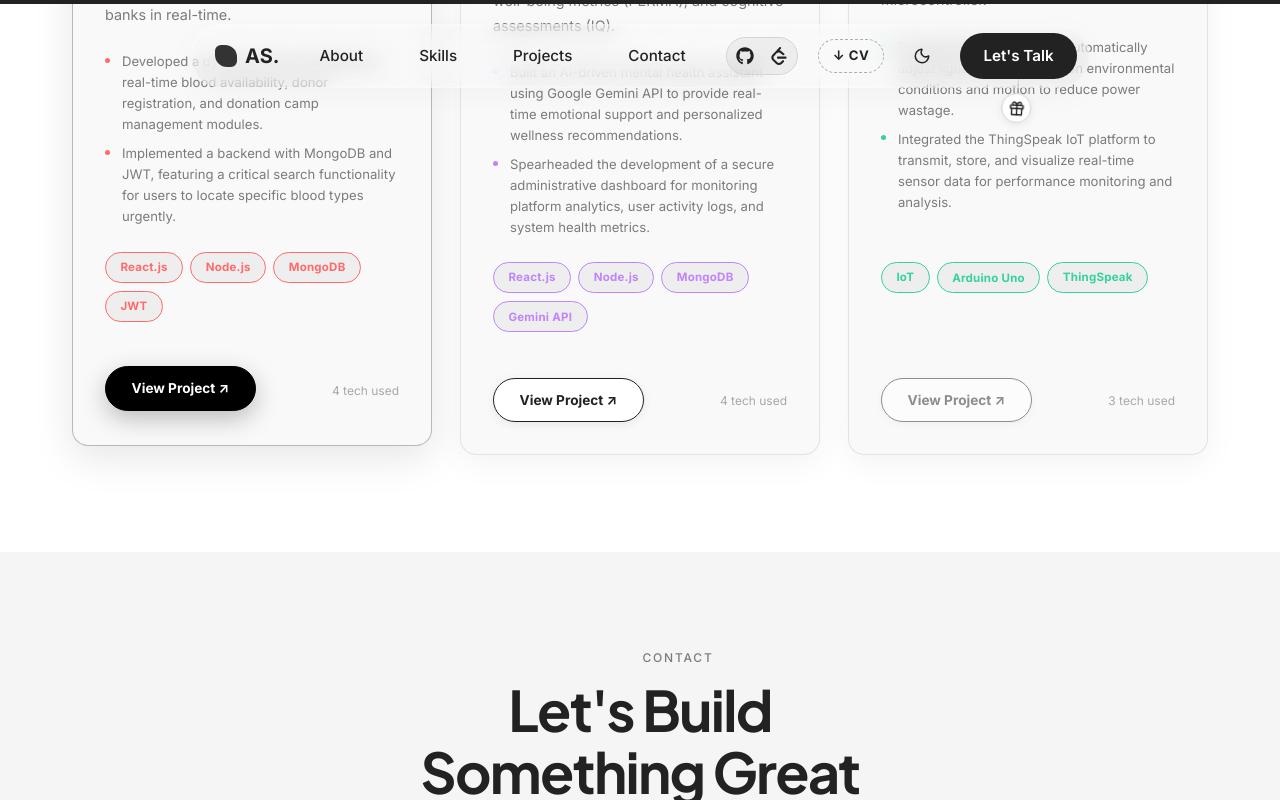
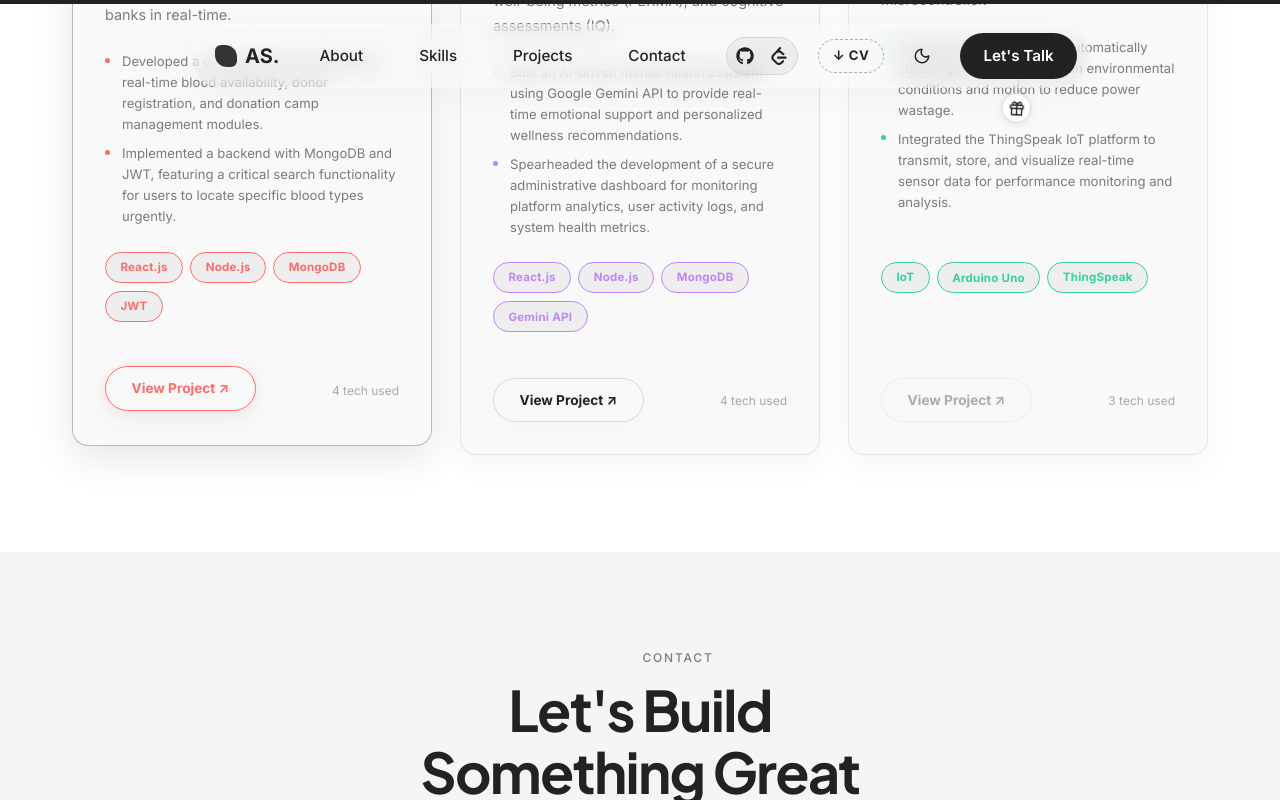
Before and after one commit to fearsomecity/port_adi, a React (Vite) app: page / in a window 1280 px wide. In both pictures the pointer is over the link 180 px from the left and 3842 px from the top of the page. Shown: the part 3442-4242 px from the top of the page. Built offline with nearby package versions, Linux system fonts and the light colour scheme.

Commit message:
Style project link buttons with glassmorphism and dynamic hover glows

```diff
--- a/src/styles/Projects.css
+++ b/src/styles/Projects.css
@@ -233,43 +233,66 @@
   gap: 0.4rem;
   font-size: 0.85rem;
   font-weight: 700;
-  color: var(--primary);
-  background: var(--bg-primary);
+  color: var(--text-primary);
+  background: rgba(255, 255, 255, 0.15);
+  border: 1px solid rgba(0, 0, 0, 0.12);
+  backdrop-filter: blur(8px);
+  -webkit-backdrop-filter: blur(8px);
   transition: var(--transition);
   cursor: pointer;
   padding: 0.65rem 1.6rem;
   border-radius: var(--radius-pill);
-  box-shadow: var(--shadow-sm);
-  border: 1px solid var(--primary);
+  box-shadow:
+    0 4px 15px rgba(0, 0, 0, 0.02),
+    inset 0 1px 1px rgba(255, 255, 255, 0.4);
 }
 
 .project-link-btn:hover {
-  background: #000000;
-  color: #FFFFFF;
-  border-color: #000000;
+  background: rgba(255, 255, 255, 0.25);
+  color: var(--project-color);
+  border-color: var(--project-color);
   transform: translateY(-2px);
-  box-shadow: 0 8px 25px rgba(0, 0, 0, 0.25);
+  box-shadow:
+    0 8px 25px rgba(0, 0, 0, 0.05),
+    0 0 15px var(--project-glow);
 }
 
 .disabled-btn {
-  opacity: 0.5;
+  opacity: 0.35;
   cursor: not-allowed !important;
   filter: grayscale(1);
 }
 
 .disabled-btn:hover {
   transform: none !important;
-  box-shadow: var(--shadow-sm) !important;
-  background: var(--bg-primary) !important;
-  color: var(--primary) !important;
-  border-color: var(--primary) !important;
+  box-shadow: none !important;
+  background: rgba(255, 255, 255, 0.15) !important;
+  color: var(--text-primary) !important;
+  border-color: rgba(0, 0, 0, 0.12) !important;
+}
+
+[data-theme="dark"] .project-link-btn {
+  background: rgba(255, 255, 255, 0.04);
+  border: 1px solid rgba(255, 255, 255, 0.08);
+  color: var(--text-primary);
+  box-shadow:
+    0 4px 15px rgba(0, 0, 0, 0.15),
+    inset 0 1px 1px rgba(255, 255, 255, 0.05);
 }
 
 [data-theme="dark"] .project-link-btn:hover {
-  background: #FFFFFF;
-  color: #000000;
-  border-color: #FFFFFF;
-  box-shadow: 0 8px 25px rgba(255, 255, 255, 0.15);
+  background: rgba(255, 255, 255, 0.1);
+  color: var(--project-color);
+  border-color: var(--project-color);
+  box-shadow:
+    0 8px 25px rgba(0, 0, 0, 0.25),
+    0 0 20px var(--project-glow);
+}
+
+[data-theme="dark"] .disabled-btn:hover {
+  background: rgba(255, 255, 255, 0.04) !important;
+  color: var(--text-primary) !important;
+  border-color: rgba(255, 255, 255, 0.08) !important;
 }
 
 @media (max-width: 1000px) {
```
